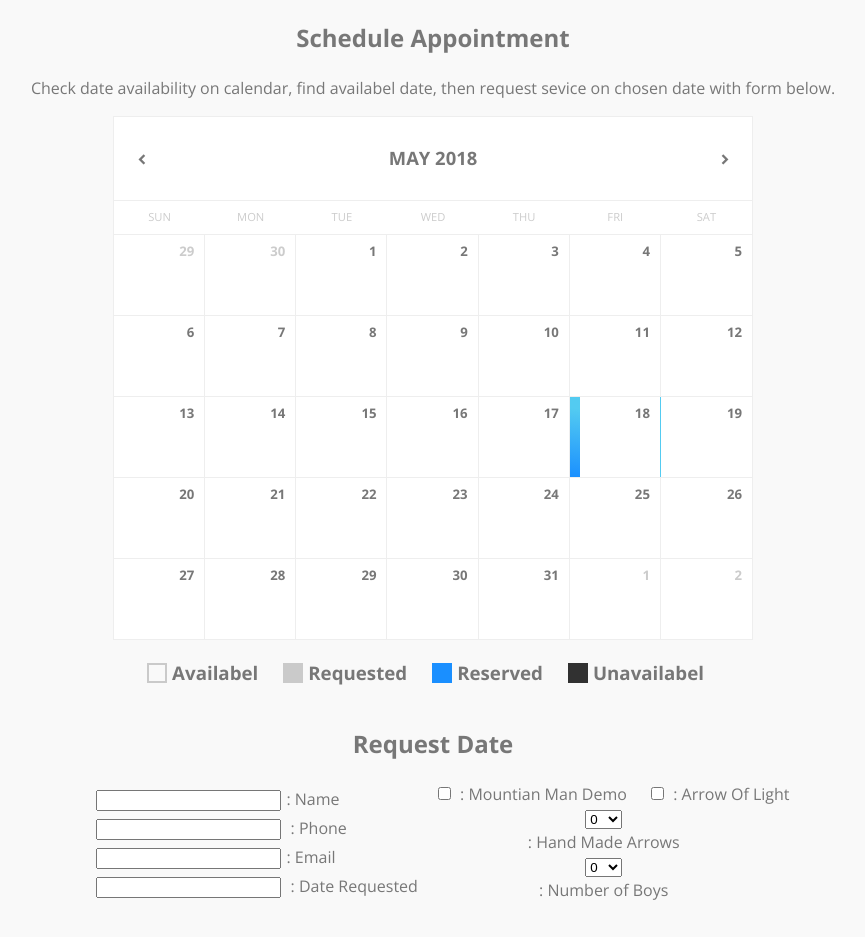
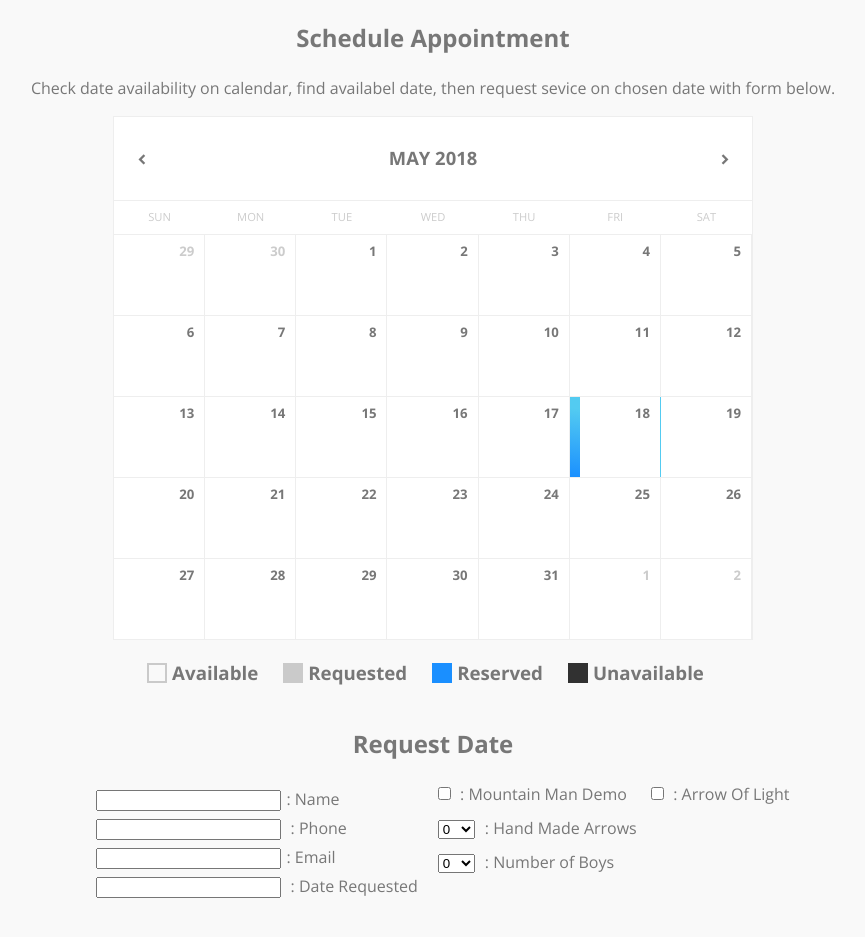
Before and after one commit to Design1Geek6/mountain-crafter-frontend, a React (Create React App) app: page / in a window 1280 px wide. Shown: the top 937 px of the page, without its empty margins (207-1072 px from the left). Built offline with nearby package versions, Linux system fonts and the light colour scheme.

Commit message:
post is working all fields are posting

```diff
--- a/src/Form/Select.js
+++ b/src/Form/Select.js
@@ -15,7 +15,7 @@ export default class Select extends Component {
 
             return (
                 <div>
-                    <select name="">
+                    <select id={this.props.selectId} onChange={this.props.onChange} name="">
                         {theOptions}
                     </select>
                 </div>
--- a/src/Pages/Appointments.js
+++ b/src/Pages/Appointments.js
@@ -29,7 +29,7 @@ export default class Appointments extends Component {
                     <section className="updateRequest">
                         <h1>Request Details</h1>
 
-                        <form className="updateForm" method="post" action="/server, or http://server.com">
+                        <form className="updateForm">
                             <div className="appFormFlex">
                                 <div className="singleInputFlex">
                                     <label className="singleInput"> <input id="nameUpdate" type="text" required />: Name </label>
@@ -39,10 +39,14 @@ export default class Appointments extends Component {
                                 </div>
                                 <div className="selectionFlex">
                                     <label className="mmDemo"><input id="mmdBox" type="checkbox" required /> : Arrow Of Light</label>
-                                    <label className="aofl"><input id="aoflBox" type="checkbox" required /> : Mountian Man Demo </label>
-                                    <div className="selectQtyReq">
-                                        <Select id="arrowQty" /> <label className="qtylabel">: Hand Made Arrows</label>
-                                        <Select id="boysQty" /> <label className="qtylabel">: Number of Boys</label>
+                                    <label className="aofl"><input id="aoflBox" type="checkbox" required /> : Mountain Man Demo </label>
+                                    <div className="selectFlex">
+                                        <div className="selectQty">
+                                            <Select id="arrowQty" /> <label className="qtylabel">: Hand Made Arrows</label>
+                                        </div>
+                                        <div className="selectQty">
+                                            <Select id="boysQty" /> <label className="qtylabel">: Number of Boys</label>
+                                        </div>
                                     </div>
                                 </div>
                             </div>
--- a/src/Pages/Scheduler.js
+++ b/src/Pages/Scheduler.js
@@ -8,11 +8,6 @@ export default class Scheduler extends Component {
     state = {
         currentMonth: new Date(),
         selectedDate: new Date(),
-        name: '',
-        phone: '',
-        email: '',
-        date: '',
-        notes: '',
         password: '',
         redirect: false
 
@@ -152,7 +147,7 @@ export default class Scheduler extends Component {
             })
         } else if (event.target.id === "boysQty") {
             this.setState({
-                newAppointementBoys: event.target.value
+                newAppointmentBoys: event.target.value
             })
         } else if (event.target.id === "commentInput") {
             this.setState({
@@ -170,9 +165,14 @@ export default class Scheduler extends Component {
             checkboxMmd: this.state.newAppointmentMmd,
             checkBoxAofl: this.state.newAppointmentAofl,
             selectArrowsQty: this.state.newAppointmentArrows,
-            selectBoysQty: this.state.newAppointementBoys,
+            selectBoysQty: this.state.newAppointmentBoys,
             notes: this.state.newAppointmentComment
         })
+    }
+
+    handleSubmit = (alertMsg) => {
+        alert( 'Schedule request has been receieved. We will contact you in the next couple of days. Thank you!')
+
     }
 
     createAppointmentRequest = (appointmentToSave) => {
@@ -196,7 +196,6 @@ export default class Scheduler extends Component {
 
     validatePass = () => {
         if (this.state.password === '1') {
-            // return <Redirect to="/Appointments" />
             return this.setState({ redirect: true })
         } else {
             alert('Invalid Password');
@@ -224,13 +223,13 @@ export default class Scheduler extends Component {
 
                     <div className="key">
                         <div className="avShape"></div>
-                        <h3>Availabel</h3>
+                        <h3>Available</h3>
                         <div className="reqShape"></div>
                         <h3>Requested</h3>
                         <div className="resShape"></div>
                         <h3>Reserved</h3>
                         <div className="unShape"></div>
-                        <h3>Unavailabel</h3>
+                        <h3>Unavailable</h3>
                     </div>
 
                 </section>
@@ -239,26 +238,31 @@ export default class Scheduler extends Component {
                 <section className="requestDate">
                     <h1 className="reqTitle">Request Date</h1>
 
-                    <form className="reqForm" method="post" action="/server, or http://server.com">
+                    <form className="reqForm" onSubmit={this.handleSubmit}>
                         <div className="scheduleFormFlex">
                             <div className="singleInputFlex">
                                 <label className="singleInput"> <input id="nameInput" type="text" required onChange={this.handleOnChange} />: Name </label>
                                 <label className="singleInput"><input id="phoneInput" type="tel" required onChange={this.handleOnChange} /> : Phone </label>
                                 <label className="singleInput"><input id="emailInput" type="email" required onChange={this.handleOnChange} />: Email </label>
-                                <label className="singleInput"><input className="dateInput" required onChange={this.handleOnChange} /> : Date Requested </label>
+                                <label className="singleInput"><input id="dateInput" required onChange={this.handleOnChange} /> : Date Requested </label>
                             </div>
                             <div className="selectionFlex">
-                                <label className="mmDemo"><input id="mmdBox" type="checkbox" required onChange={this.handleOnChange} /> : Mountian Man Demo </label>
+                                <label className="mmDemo"><input id="mmdBox" type="checkbox" required onChange={this.handleOnChange} /> : Mountain Man Demo </label>
                                 <label className="aofl"><input id="aoflBox" type="checkbox" required onChange={this.handleOnChange} /> : Arrow Of Light</label>
-                                <div className="selectQty">
-                                    <Select id="arrowsQty" onChange={this.handleOnChange} /> <label className="qtylabel">: Hand Made Arrows</label>
-                                    <Select id="boysQty" onChange={this.handleOnChange} /> <label className="qtylabel">: Number of Boys</label>
+                                <div className="selectFlex">
+                                    <div className="selectQty">
+                                        <Select selectId="arrowsQty" onChange={this.handleOnChange} /> <label className="qtylabel">: Hand Made Arrows</label>
+                                    </div>
+                                    <div className="selectQty">
+                                        <Select selectId="boysQty" onChange={this.handleOnChange} /> <label className="qtylabel">: Number of Boys</label>
+                                    </div>
                                 </div>
                             </div>
                         </div>
+
                         <div className="commentBoxFlex">
                             <p>{'(If ordering arrows, please type in the boys names in the comment box below, exactly as you want it on the arrows)'}</p>
-                            <textarea className="commentBox" placeholder="Comments/Notes" />
+                            <textarea id="commentInput" onChange={this.handleOnChange} className="commentBox" placeholder="Comments/Notes" />
                         </div>
 
                         <input className="btn" onClick={this.handleOnClick} type="submit" value="Submit Request" />
@@ -272,7 +276,7 @@ export default class Scheduler extends Component {
                         this.setState({ password: e.target.value })
                     }} /></label><button onClick={this.validatePass}>ENTER</button>
                 </div>
-            </div>
+            </div >
         )
     }
 }
--- a/src/css/App.css
+++ b/src/css/App.css
@@ -189,9 +189,9 @@ main {
   border-bottom: none;
 }
 
-.calendar .body .cell:last-child {
-  border-right: none;
-}
+/* .calendar .body .cell:last-child {
+  border-right: 5em;
+} */
 
 .calendar .body .cell .number {
   position: absolute;
@@ -292,20 +292,21 @@ input{
   margin-right: 5px;
 }
 
-.qtyLable{
+.qtylabel{
+
   margin-left: 10px;
   margin-right: 20px;
 }
 
-/* .selectQty{
+.selectQty, .selectQtyReq{
   display: flex;
-  justify-content: flex-end;
-} */
-
-.selectQtyReq, .selectQty{
-  display: flex;
-  flex-direction: column;
-  justify-content: flex-end;
+  flex-direction: row;
+  justify-content: flex-start;
+  align-content: center;
+  margin-left: 20px;
+  margin-right: 20px;
+  margin-bottom: 10px;
+  margin-top:10px;
 }
 
 textarea{
```
Also changed, not shown: 1 other file (tests, documents, lock files or other folders).
